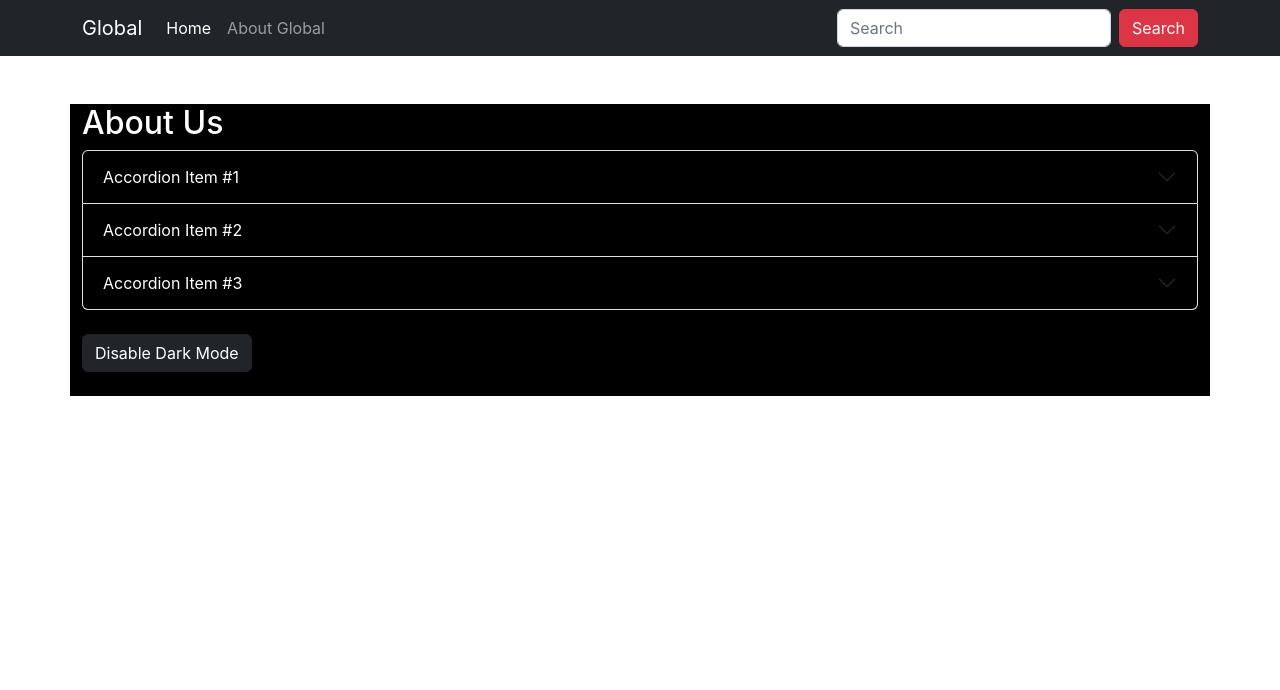
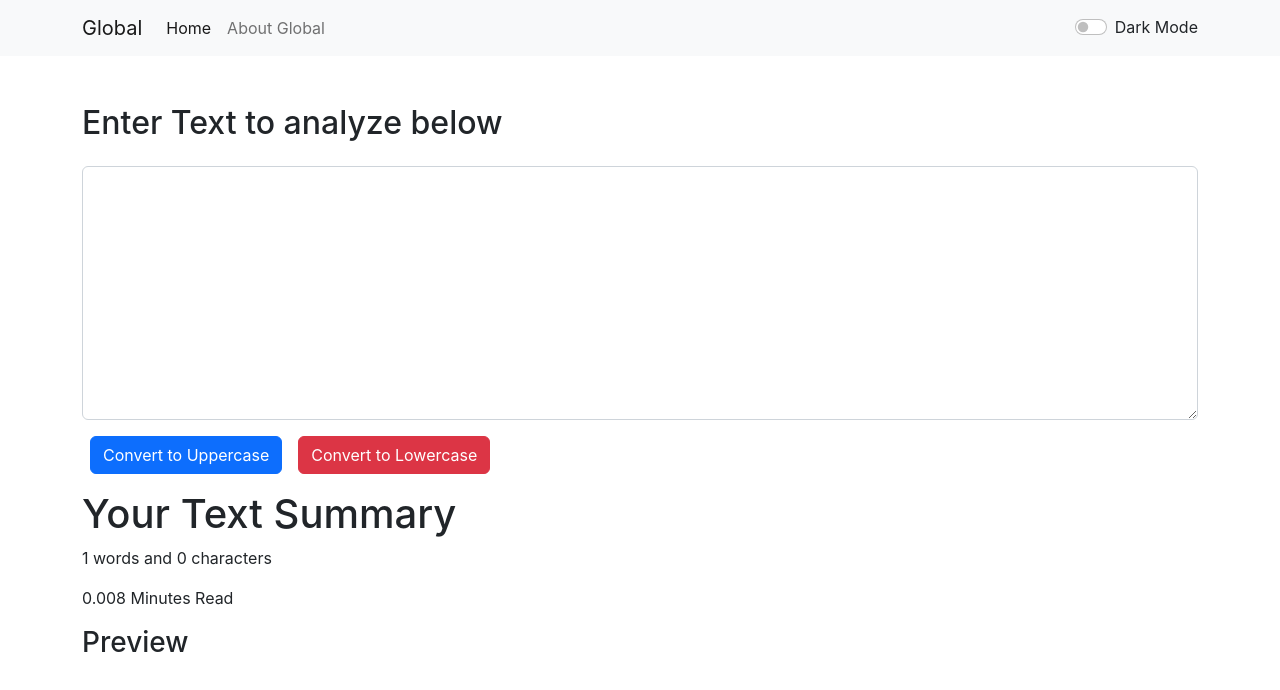
Before and after one commit to Faizan-Ramzan/React-App-Code-With-Harry-, a React (Create React App) app: page / in a window 1280 px wide. Shown: the top 690 px of the page. Built offline with nearby package versions, Linux system fonts and the light colour scheme.

Commit message:
New Changes 3-6-2022

```diff
--- a/src/App.js
+++ b/src/App.js
@@ -1,14 +1,28 @@
 import './App.css';
-import About from './components/About';
+// import About from './components/About';
 import Navbar from './components/Navbar';
-// import TextForm from './components/TextForm';
+import TextForm from './components/TextForm';
+import React, {useState} from 'react'
 
 function App() {
+
+  const [mode, setMode] = useState('light'); // dark mode enable or not
+
+  const toggleMode = ()=>{
+    if(mode === 'light'){
+      setMode('dark');
+      document.body.style.backgroundColor = 'black';
+    }else{
+      setMode('light');
+      document.body.style.backgroundColor = 'white';
+    }
+  }
+
   return (
     <>
-      <Navbar title="Global" aboutText="About Global"/>
-      {/* <TextForm heading="Enter Text to analyze below"/> */}
-      <About />
+      <Navbar title="Global" aboutText="About Global" mode={mode} toggleMode={toggleMode} />
+      <TextForm heading="Enter Text to analyze below"/>
+      {/* <About /> */}
     </>
   );
 }
--- a/src/components/Navbar.js
+++ b/src/components/Navbar.js
@@ -3,7 +3,7 @@
 
 export default function Navbar(props) {
     return (
-        <nav className="navbar navbar-expand-lg navbar-dark bg-dark">
+        <nav className={`navbar navbar-expand-lg navbar-${props.mode} bg-${props.mode}`}>
             <div className="container">
                 <a className="navbar-brand" href="/">{props.title}</a>
                 <button className="navbar-toggler" type="button" data-bs-toggle="collapse" data-bs-target="#navbarSupportedContent" aria-controls="navbarSupportedContent" aria-expanded="false" aria-label="Toggle navigation">
@@ -18,10 +18,10 @@
                     <a className="nav-link" href="/">{props.aboutText}</a>
                     </li>
                 </ul>
-                <form className="d-flex" role="search">
-                    <input className="form-control me-2" type="search" placeholder="Search" aria-label="Search" />
-                    <button className="btn btn-danger" type="submit">Search</button>
-                </form>
+                <div className={`form-check form-switch text-${props.mode==='light' ? 'dark' : 'light'}`}>
+                    <input className="form-check-input" onChange={props.toggleMode} type="checkbox" role="switch" id="flexSwitchCheckDefault" />
+                    <label className="form-check-label" htmlFor="flexSwitchCheckDefault">Dark Mode</label>
+                </div>
                 </div>
             </div>
             </nav>
```
